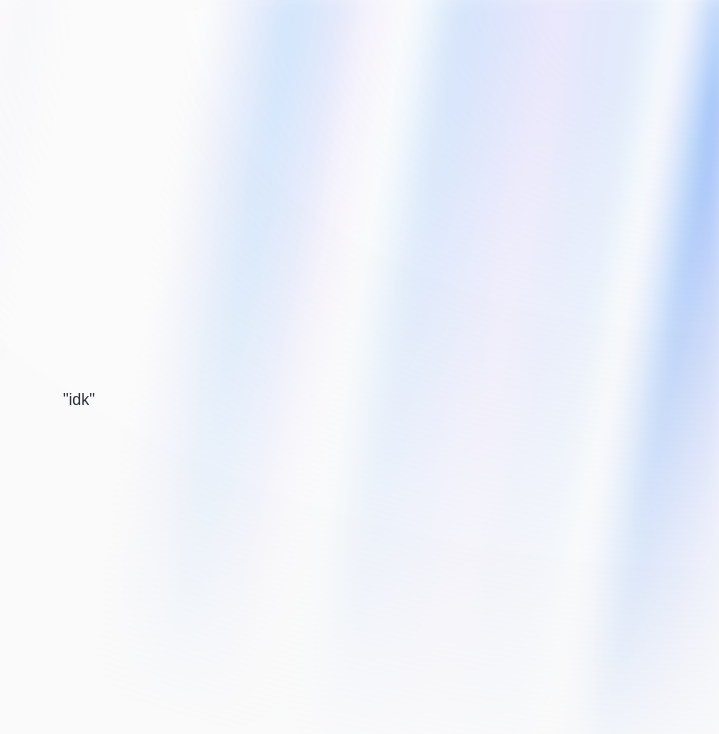
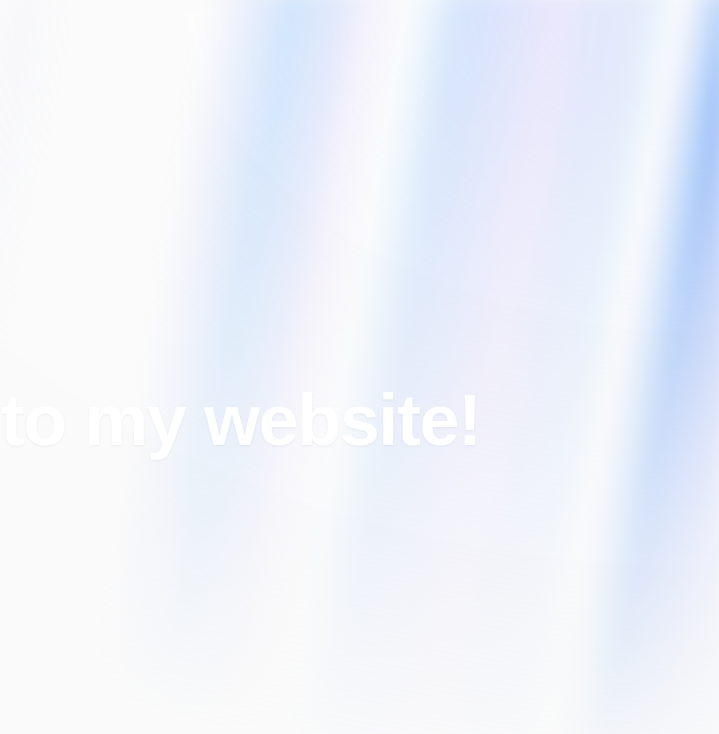
Before and after one commit to tunafysh/tunafysh, a Next.js app: page / in a window 1280 px wide. Shown: the top 734 px of the page, without its empty margins (561-1280 px from the left). Built offline with nearby package versions, Linux system fonts and the light colour scheme.

Commit message:
added title

```diff
--- a/components/screens/main.tsx
+++ b/components/screens/main.tsx
@@ -1,11 +1,18 @@
+import { FadeInOut } from "../title";
 import { AuroraBackground } from "../ui/aurorabg";
 
 export default function MainScreen() {
     return (
         <div>
-            <AuroraBackground>
-                "idk"
+            <AuroraBackground className="flex items-center justify-center text-white text-nowrap">
+                <FadeInOut>
+                    <h1>Hello, World!</h1>
+                    <h1>I&apos;m Hanan.</h1>
+                    <h1>Welcome to my website!</h1>
+
+                </FadeInOut>
             </AuroraBackground>
+
         </div>
     )
 }
--- /dev/null
+++ b/components/title.tsx
@@ -0,0 +1,56 @@
+'use client'
+
+import { useState, useEffect, ReactNode, Children } from 'react'
+import { motion, AnimatePresence } from 'motion/react'
+import clsx from 'clsx'
+
+interface FadeInOutProps {
+  children: ReactNode[]
+  duration?: number
+  className?: string
+}
+
+export function FadeInOut({ children, duration = 3000 }: FadeInOutProps) {
+  const [currentIndex, setCurrentIndex] = useState(0)
+
+  useEffect(() => {
+    if (currentIndex < Children.count(children) - 1) {
+      const timer = setTimeout(() => {
+        setCurrentIndex((prevIndex) => prevIndex + 1)
+      }, duration)
+
+      return () => clearTimeout(timer)
+    }
+  }, [currentIndex, children, duration])
+
+  const FADE_ANIMATION_VARIANTS = {
+    hidden: { opacity: 0, y: 20 },
+    visible: { opacity: 1, y: 10, transition: { type: 'spring', duration: 0.5 } },
+    exit: { opacity: 0, y: 0, transition: { duration: 0.5 } },
+  }
+
+  return (
+      <AnimatePresence mode="wait">
+        <motion.div
+          key={currentIndex}
+          className="absolute w-full"
+          initial="hidden"
+          animate="visible"
+          exit="exit"
+          variants={FADE_ANIMATION_VARIANTS}
+        >
+          <motion.div
+        className={clsx(
+            "text-center font-display font-bold drop-shadow-sm",
+            "text-4xl md:text-5xl lg:text-6xl xl:text-7xl",
+            "tracking-[-0.02em]",
+            "md:leading-[4rem] lg:leading-[4.5rem] xl:leading-[5rem]"
+          )}
+        variants={FADE_ANIMATION_VARIANTS}
+      >
+          {Children.toArray(children)[currentIndex]}
+      </motion.div>
+        </motion.div>
+      </AnimatePresence>
+  )
+}
```
